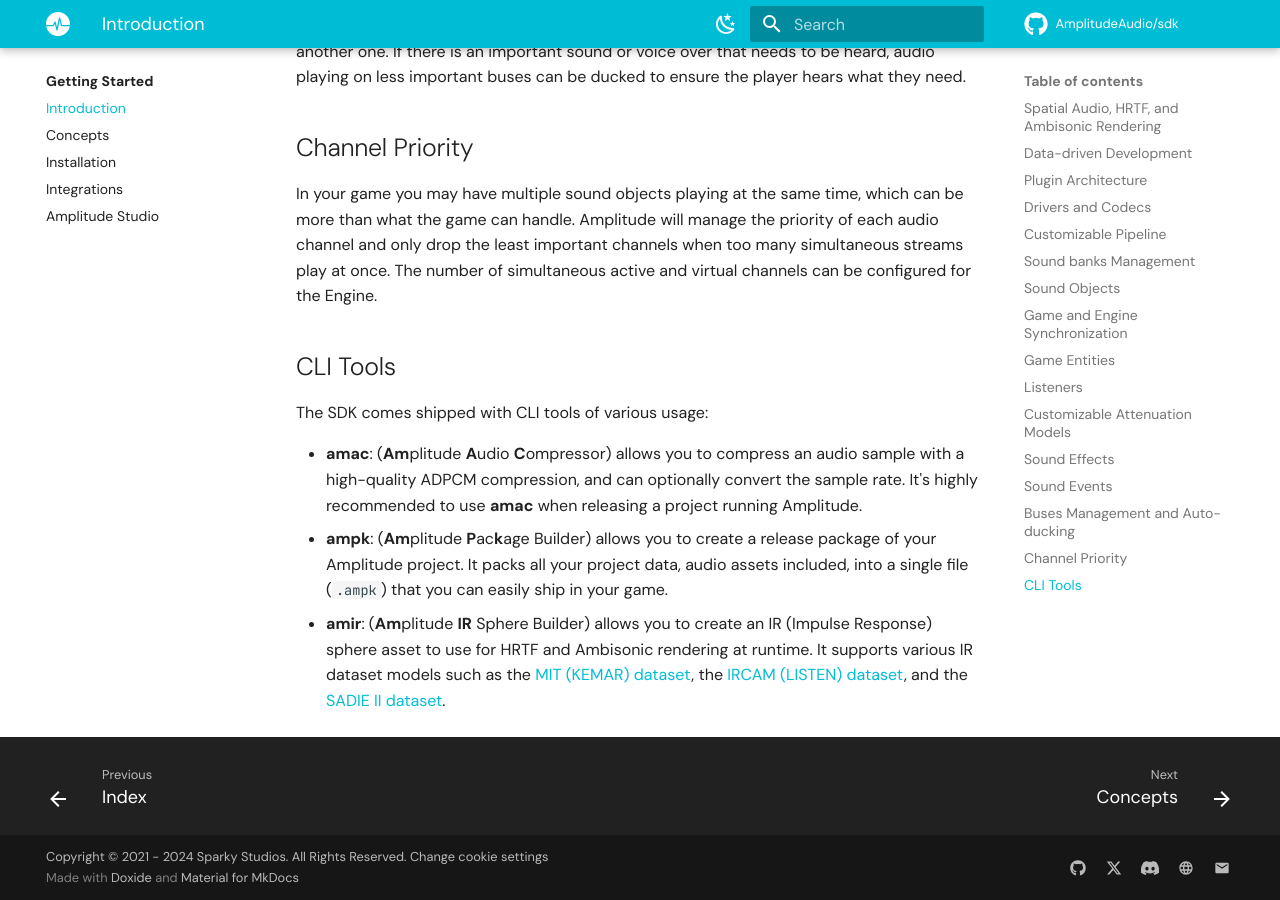
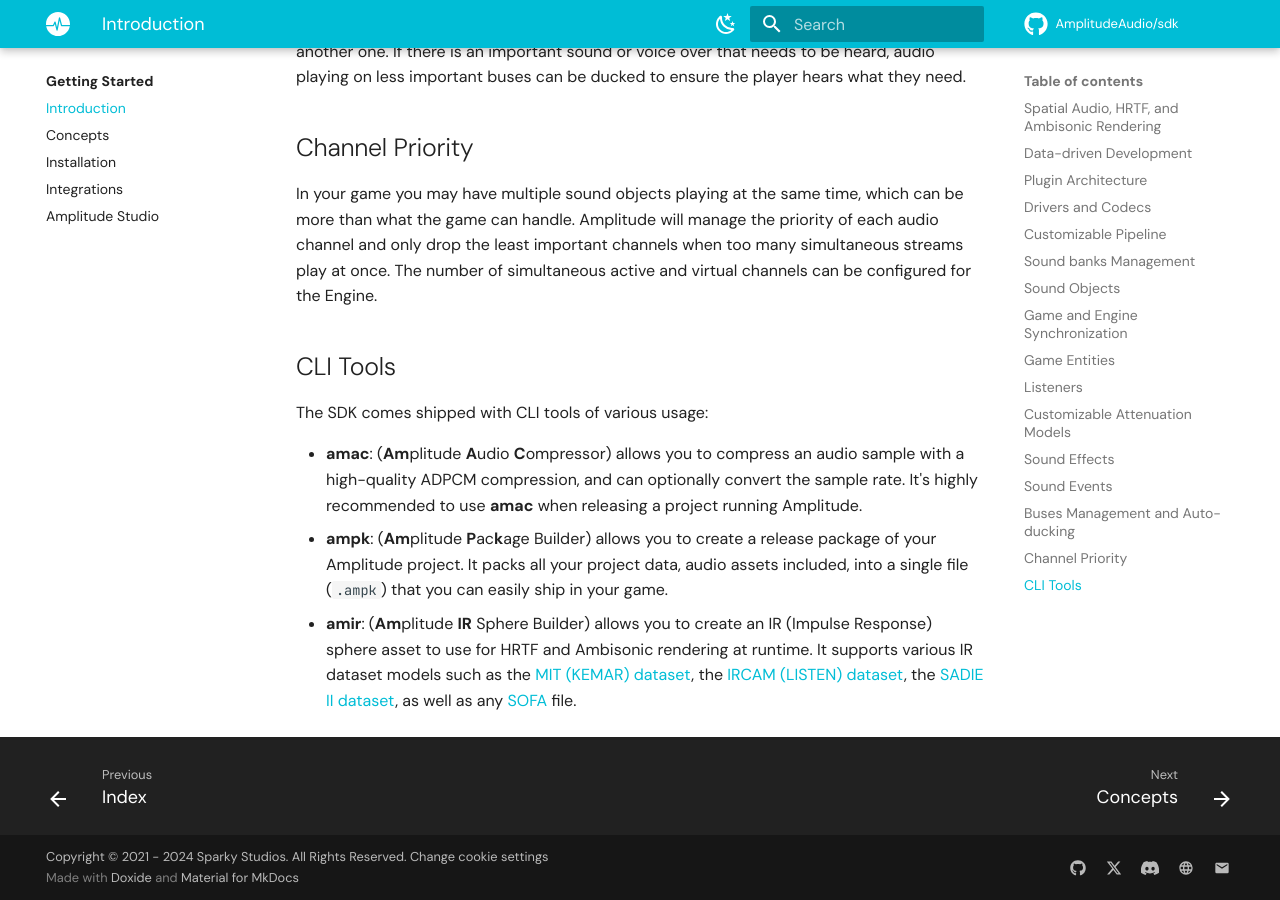
Before and after one commit to AmplitudeAudio/doc-sdk, an MkDocs documentation site: the page built from docs/getting-started/introduction.md, in a window 1280 px wide and 900 px high, scrolled down 4001 px. Built offline with MkDocs 1.6.1 and Material for MkDocs 9.7.7, drawn with Linux system fonts in a browser that asks for light colours; comment, search, counter and statistics services are not loaded; the version menu is left out.

Commit message:
chore: SOFA as supported dataset.

```diff
--- a/docs/getting-started/introduction.md
+++ b/docs/getting-started/introduction.md
@@ -96,4 +96,4 @@ The SDK comes shipped with CLI tools of various usage:
 
 - **amac**: (**Am**plitude **A**udio **C**ompressor) allows you to compress an audio sample with a high-quality ADPCM compression, and can optionally convert the sample rate. It's highly recommended to use **amac** when releasing a project running Amplitude.
 - **ampk**: (**Am**plitude **P**ac**k**age Builder) allows you to create a release package of your Amplitude project. It packs all your project data, audio assets included, into a single file (`.ampk`) that you can easily ship in your game.
-- **amir**: (**Am**plitude **IR** Sphere Builder) allows you to create an IR (Impulse Response) sphere asset to use for HRTF and Ambisonic rendering at runtime. It supports various IR dataset models such as the [MIT (KEMAR) dataset](http://sound.media.mit.edu/resources/KEMAR.html), the [IRCAM (LISTEN) dataset](http://recherche.ircam.fr/equipes/salles/listen/download.html), and the [SADIE II dataset](https://www.york.ac.uk/sadie-project/database.html).
+- **amir**: (**Am**plitude **IR** Sphere Builder) allows you to create an IR (Impulse Response) sphere asset to use for HRTF and Ambisonic rendering at runtime. It supports various IR dataset models such as the [MIT (KEMAR) dataset](http://sound.media.mit.edu/resources/KEMAR.html), the [IRCAM (LISTEN) dataset](http://recherche.ircam.fr/equipes/salles/listen/download.html), the [SADIE II dataset](https://www.york.ac.uk/sadie-project/database.html), as well as any [SOFA](https://sofaconventions.org) file.
```
